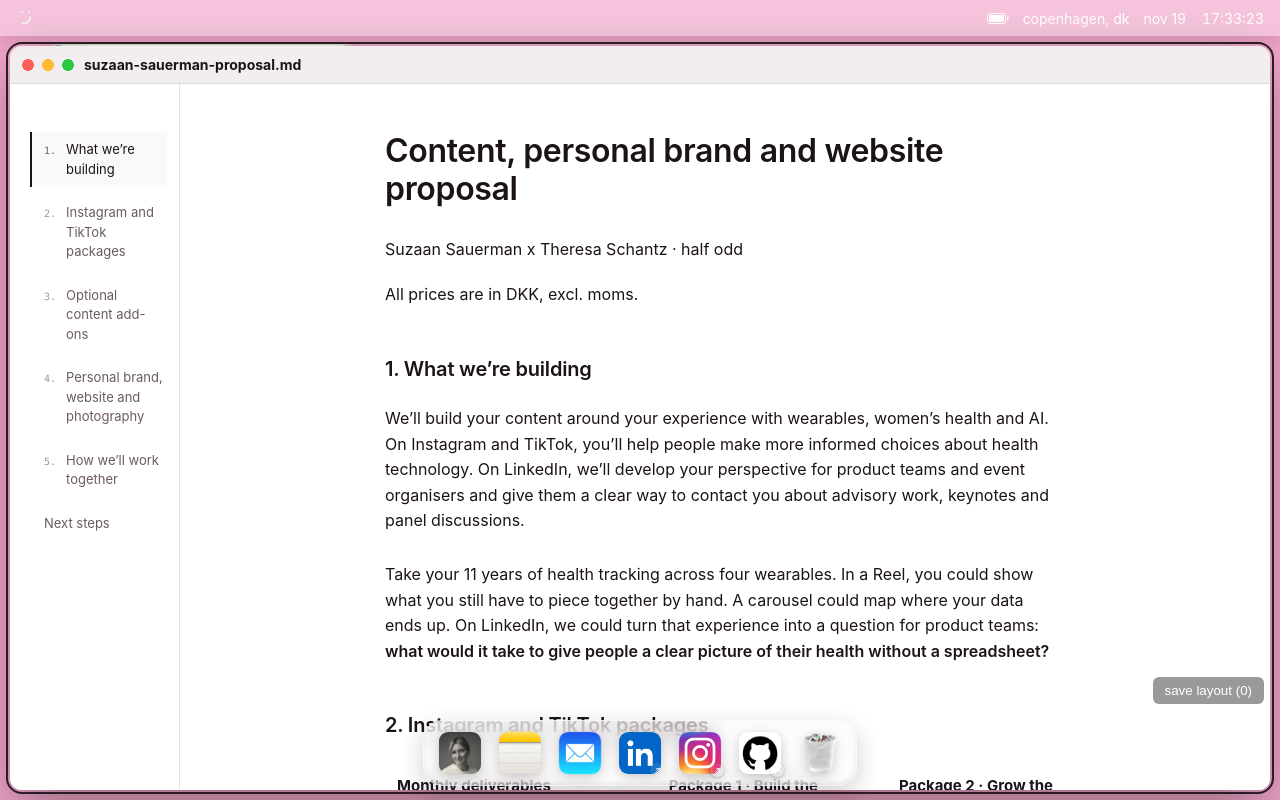
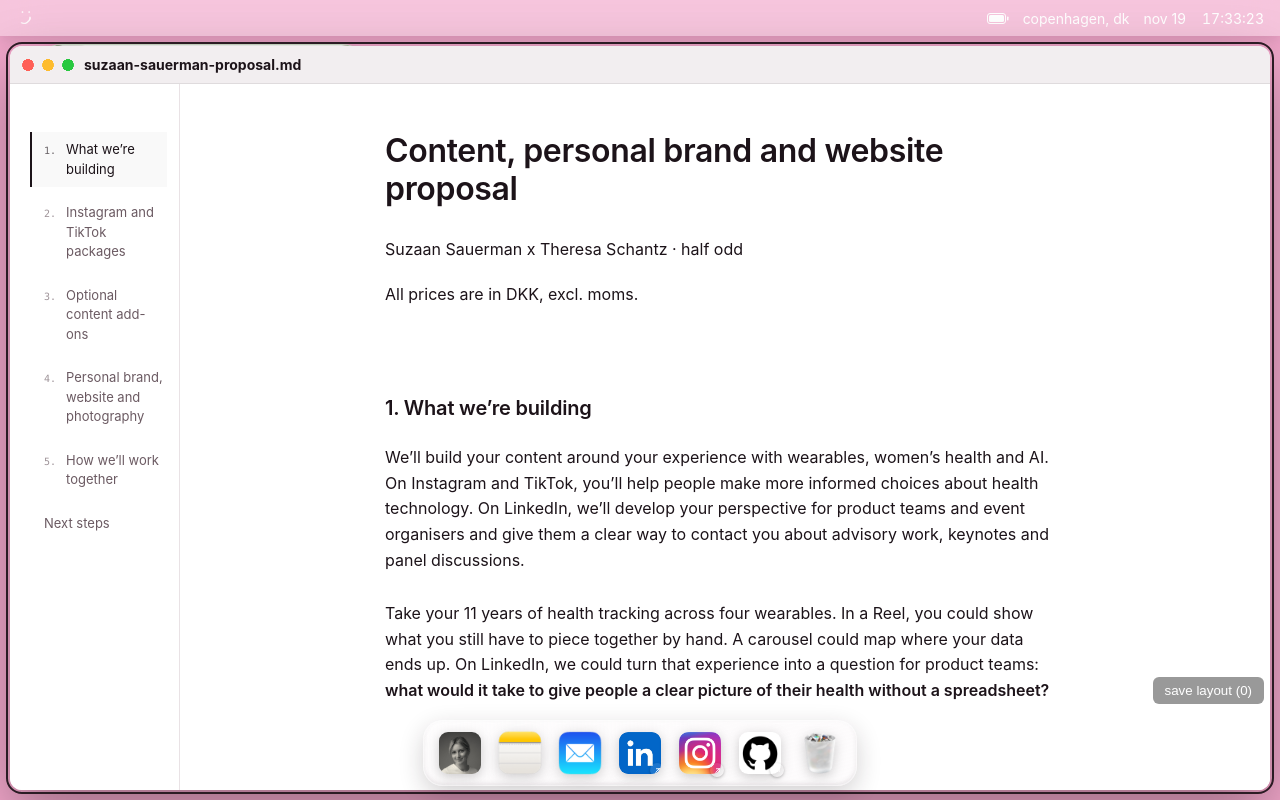
Before and after one commit to tetetootoo/half-odd-web, a React (Vite) app: page /proposal/suzaan-sauerman in a window 1280 px wide. Built offline with nearby package versions, Linux system fonts and the light colour scheme; grey boxes are pictures that could not be loaded.

Commit message:
Increase spacing between proposal sections

```diff
--- a/src/components/CaseStudy/MarkdownTextDoc.module.css
+++ b/src/components/CaseStudy/MarkdownTextDoc.module.css
@@ -42,6 +42,7 @@
   min-height: 0;
   min-width: 0;
 }
+.withNavigation .page h2[id] { margin-block-start: clamp(64px, 8cqi, 96px); }
 .withNavigation nav a { text-transform: none; }
 .withNavigation :global(.fitz-section-nav) a { align-items: baseline; }
 
```
